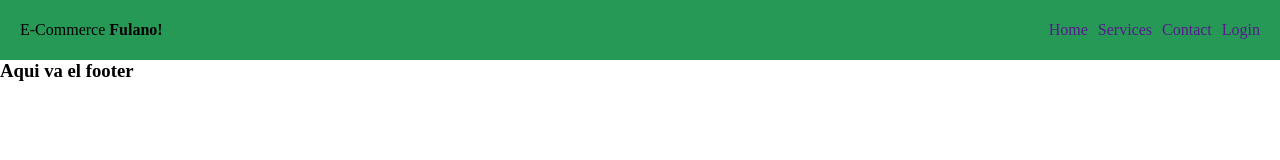
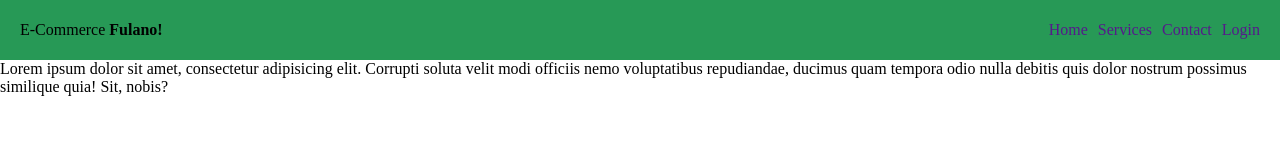
Before and after one commit to DeyberLuna/CursoGit, a plain HTML site: page index.html in a window 1280 px wide. Drawn offline with Linux system fonts and the light colour scheme.

Commit message:
footer with description lorem

```diff
--- a/index.html
+++ b/index.html
@@ -38,7 +38,7 @@
          </main>
 
          <footer class="footer__main">
-             <h3>Aqui va el footer</h3>
+            <p>Lorem ipsum dolor sit amet, consectetur adipisicing elit. Corrupti soluta velit modi officiis nemo voluptatibus repudiandae, ducimus quam tempora odio nulla debitis quis dolor nostrum possimus similique quia! Sit, nobis?</p>
          </footer>
      </div>
 
```
